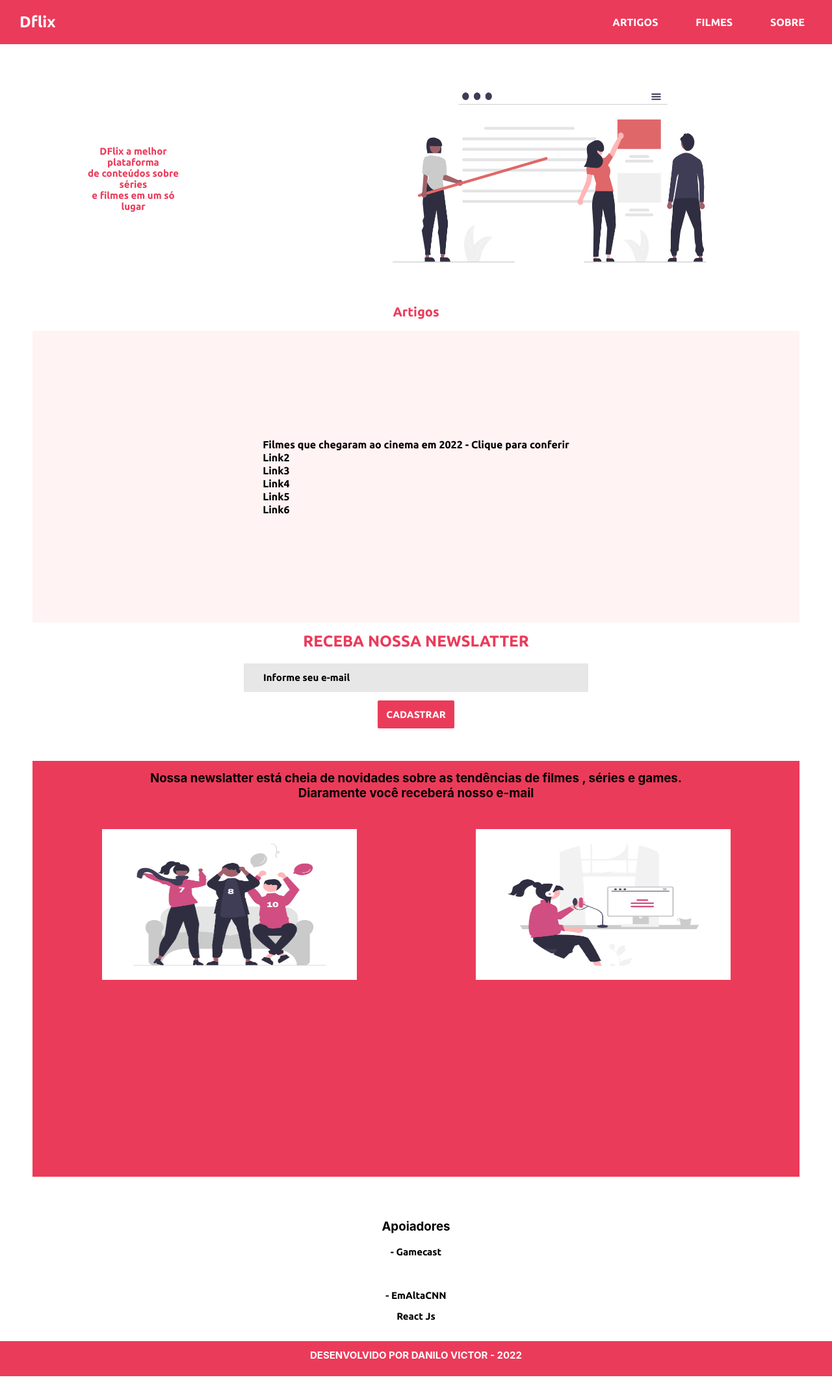
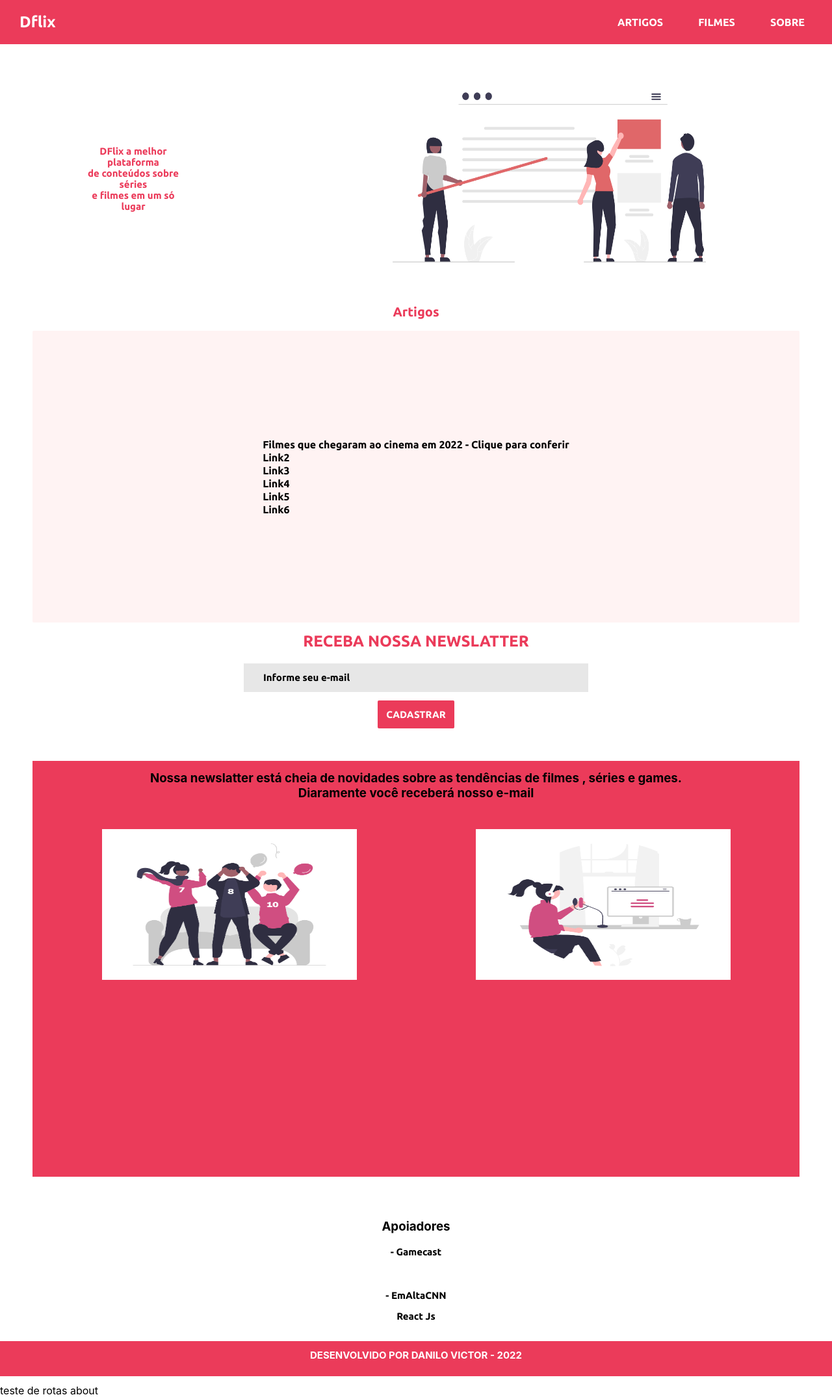
Before and after one commit to danilovictor/Dflix, a React (Vite) app in the folder aplication-flix/: page /sobre in a window 1280 px wide. Shown: the whole page at 65% size. Built offline with nearby package versions, Linux system fonts and the light colour scheme.

Commit message:
Routesaplication

```diff
--- a/aplication-flix/src/App.jsx
+++ b/aplication-flix/src/App.jsx
@@ -1,5 +1,5 @@
 import React from 'react';
-import { Routes , Route} from 'react-router-dom';
+import { Routes , Route } from 'react-router-dom';
 import Menu from './components/Menu';
 import Header from './components/Header';
 import ArtNews from './components/ArtNews';
@@ -7,6 +7,10 @@ import FormNews from './components/FormNews';
 import MarkFlix from './components/MarkFlix';
 import Branch from './components/Branch';
 import Footer from './components/Footer';
+
+import Article from '../src/pages/Article';
+import Movies from '../src/pages/Movies';
+import About from '../src/pages/About';
 
 
 function App() {
@@ -20,6 +24,14 @@ function App() {
       <MarkFlix/>
       <Branch/>
       <Footer/>
+
+      <Routes>
+
+        <Route path="/movies" element={<Movies/>}/>
+        <Route path="/artigos" element={<Article/>}/>
+        <Route path="/sobre" element={<About/>}/>
+
+      </Routes>
     </div>
   )
 }
--- a/aplication-flix/src/components/Menu/index.jsx
+++ b/aplication-flix/src/components/Menu/index.jsx
@@ -1,4 +1,5 @@
 import React from 'react';
+import {Link} from 'react-router-dom';
 import './style.css';
 
 const Menu = ()=>{
@@ -15,9 +16,15 @@ const Menu = ()=>{
 
                 <div className="menu-header">
 
-                    <a href=""> Artigos</a>
+                    {/* <a href=""> Artigos</a>
                     <a href=""> Filmes</a>
-                    <a href=""> Sobre</a>
+                    <a href=""> Sobre</a> */}
+
+                    <ul>
+                        <li><Link to="/article"> Artigos</Link></li>
+                        <li><Link to="/movies"> Filmes</Link></li>
+                        <li><Link to="/sobre"> Sobre</Link></li>
+                    </ul>
 
                 </div>
             </div>
--- a/aplication-flix/src/components/Menu/style.css
+++ b/aplication-flix/src/components/Menu/style.css
@@ -20,3 +20,12 @@
     color:#fff;
     font-weight:bold;
 }
+
+li{
+    list-style:none;
+
+}
+
+ul li{
+    display: inline-block;
+}
--- /dev/null
+++ b/aplication-flix/src/pages/About/index.jsx
@@ -0,0 +1,12 @@
+import React from 'react';
+import './style.css';
+
+const About = ()=>{
+    return(
+        <div>
+            teste de rotas about
+        </div>
+    )
+}
+
+export default About;
```
Also changed, not shown: aplication-flix/src/pages/About/style.css (added).
